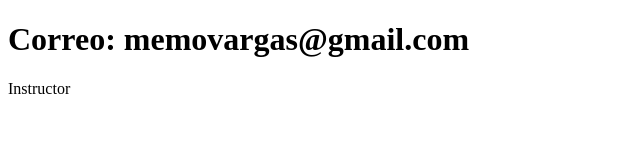
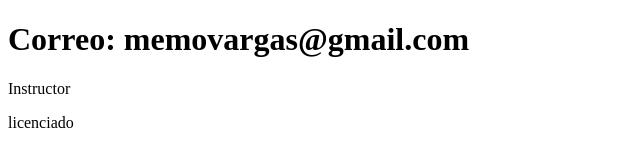
Before and after one commit to memovargas34/sistema-de-registro, a plain HTML site: page contacto.html in a window 1280 px wide. Shown: the full height of the page, 0-640 px from the left. Drawn offline with Linux system fonts and the light colour scheme.

Commit message:
udesarrollo update contacto

```diff
--- a/contacto.html
+++ b/contacto.html
@@ -8,5 +8,6 @@
 <body>
     <h1>Correo: memovargas@gmail.com</h1>
     <p>Instructor</p>
+    <p>licenciado</p>
 </body>
 </html>
```
